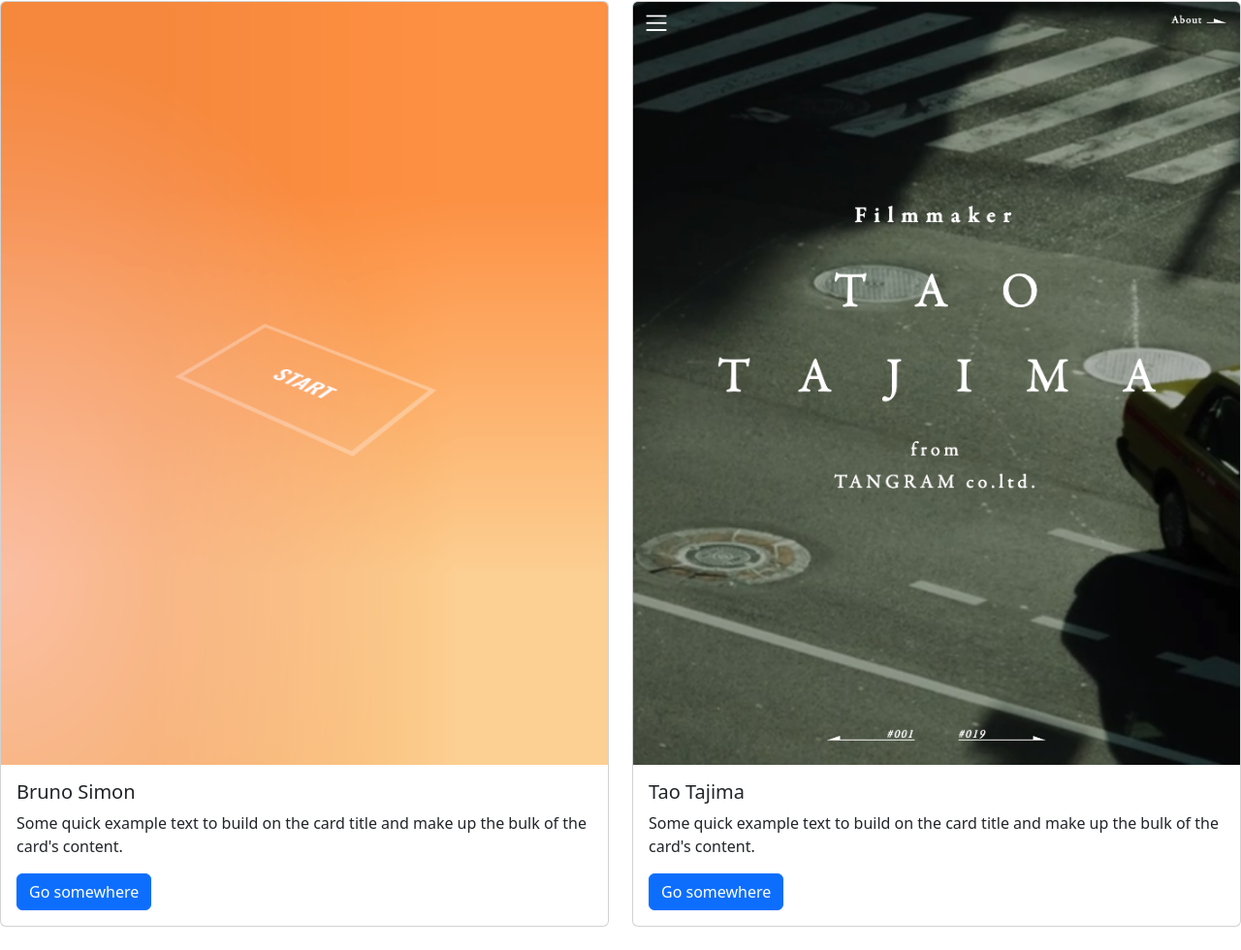
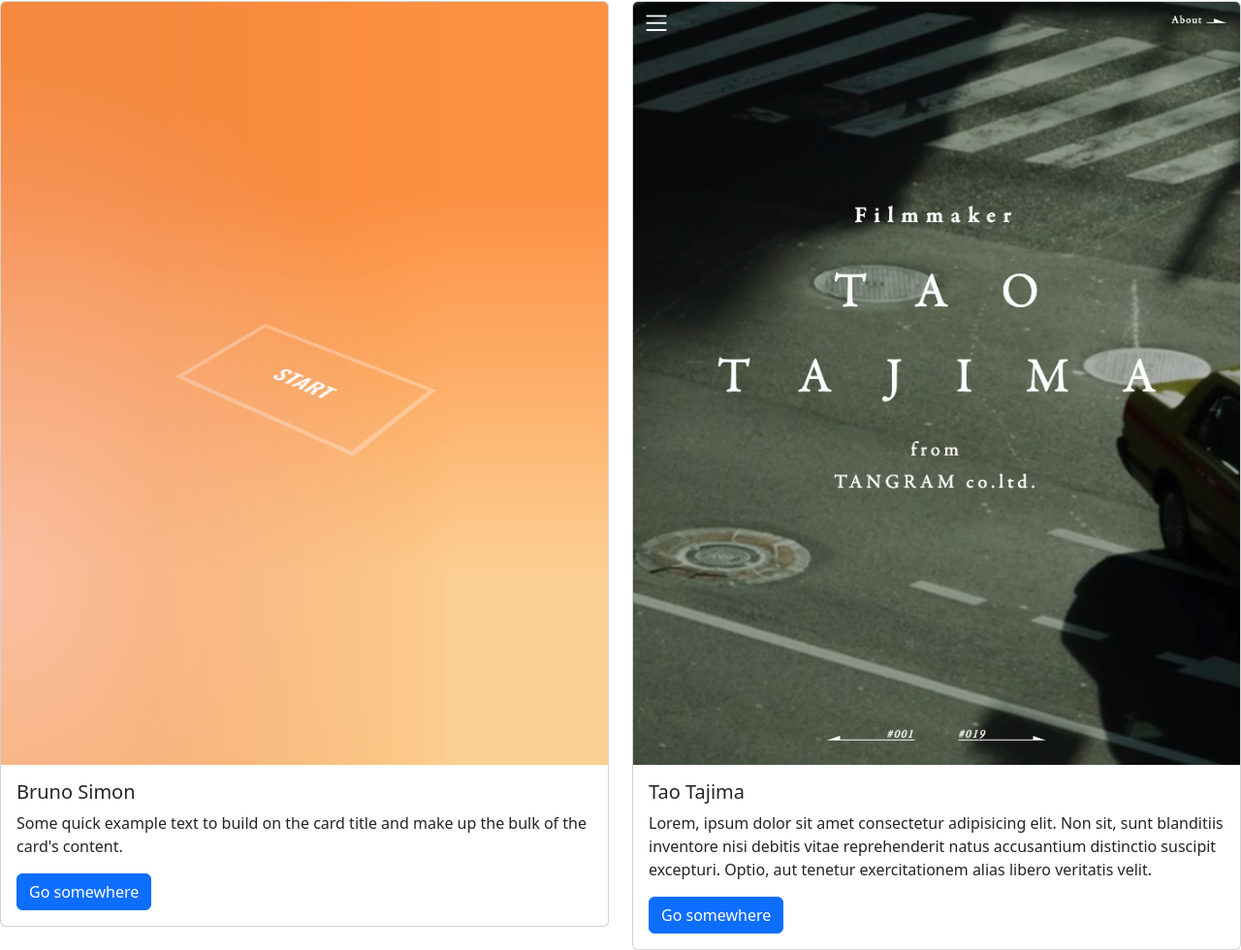
Before and after one commit to MrXploder/git-portafolio, a plain HTML site: page index.html in a window 1280 px wide. Shown: the part 1094-2074 px from the top of the page at 97% size. Before the commit the page ends 2050 px from the top, so only its background shows below. Drawn offline with nearby package versions, Linux system fonts and the light colour scheme.

Commit message:
cambiar texto principal

```diff
--- a/index.html
+++ b/index.html
@@ -75,7 +75,7 @@
             <img src="/assets/img/taotajima.jp_.png" class="card-img-top" alt="...">
             <div class="card-body">
               <h5 class="card-title">Tao Tajima</h5>
-              <p class="card-text">Some quick example text to build on the card title and make up the bulk of the card's content.</p>
+              <p class="card-text">Lorem, ipsum dolor sit amet consectetur adipisicing elit. Non sit, sunt blanditiis inventore nisi debitis vitae reprehenderit natus accusantium distinctio suscipit excepturi. Optio, aut tenetur exercitationem alias libero veritatis velit.</p>
               <a href="http://taotajima.jp/" class="btn btn-primary">Go somewhere</a>
             </div>
           </div>
```
